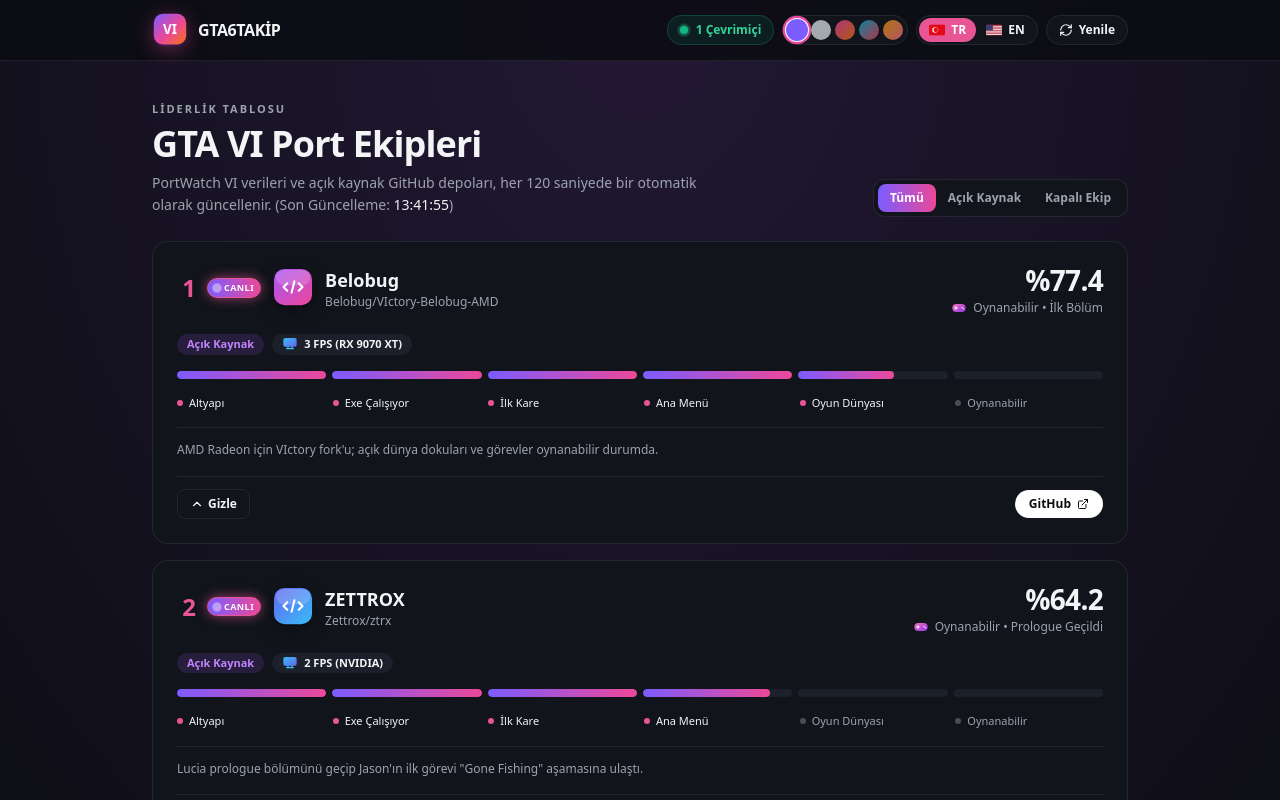
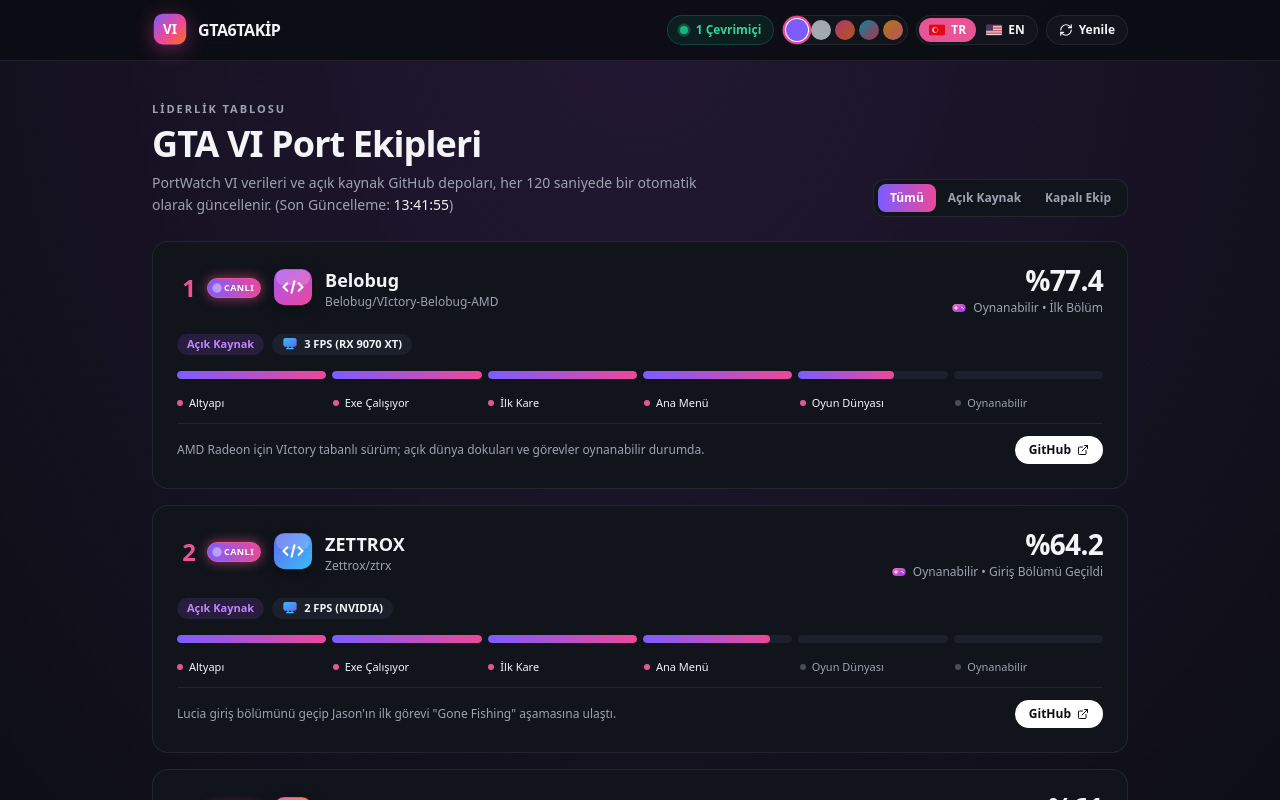
Before and after one commit to gta6takip/gta6takip, a Next.js app: page / in a window 1280 px wide. Shown: the top 800 px of the page. Built offline with nearby package versions, Linux system fonts and the light colour scheme; no server answers.

Commit message:
Refactor page.js by removing unused imports
Removed unused imports and cleaned up translation mappings. Updated UI components for better layout and readability.

```diff
--- a/src/app/page.js
+++ b/src/app/page.js
@@ -1,7 +1,7 @@
 'use client';
 
 import React, { useEffect, useState, useCallback } from 'react';
-import { RefreshCw, ExternalLink, ChevronDown, ChevronUp } from 'lucide-react';
+import { RefreshCw, ExternalLink } from 'lucide-react';
 import { createClient } from '@supabase/supabase-js';
 
 const supabaseUrl = process.env.NEXT_PUBLIC_SUPABASE_URL || '';
@@ -124,37 +124,22 @@ function localizeDynamicText(raw, lang) {
     return text;
   }
 
-  // lang === 'tr'
   const enToTr = [
-    [/upstream's status section left out/gi, 'kaynak projenin durum bölümü çıkarıldı'],
-    [/it named upstream's test machine/gi, 'kaynak test sistemi belirtilmişti'],
-    [/and a warning that is upstream's/gi, 've kaynak projeye ait uyarı ayrıştırıldı'],
     [/Playable/gi, 'Oynanabilir'],
     [/Main [Mm]enu/gi, 'Ana Menü'],
     [/In the [Ww]orld/gi, 'Oyun Dünyası'],
     [/First [Ff]rame/gi, 'İlk Kare'],
     [/First [Aa]ct/gi, 'İlk Bölüm'],
     [/Prologue [Cc]leared/gi, 'Giriş Bölümü Geçildi'],
+    [/Prologue Geçildi/gi, 'Giriş Bölümü Geçildi'],
+    [/Lucia prologue bölümünü/gi, 'Lucia giriş bölümünü'],
+    [/VIctory fork'u/gi, 'VIctory tabanlı sürüm'],
     [/Opening [Ss]cene/gi, 'Açılış Sahnesi'],
     [/Prison [Ss]cene/gi, 'Hapishane Sahnesi'],
     [/Private [Bb]uild/gi, 'Özel Sürüm'],
     [/Diagnostic [Mm]ode/gi, 'Tanılama Modu'],
     [/GDK Samples/gi, 'GDK Örnekleri'],
     [/\(Menu\)/gi, '(Menü)'],
-    [/Merge pull request/gi, 'Çekme isteği birleştirildi'],
-    [/Update README\.md/gi, 'README.md güncellendi'],
-    [/Update /gi, 'Güncellendi: '],
-    [/Add /gi, 'Eklendi: '],
-    [/Fix /gi, 'Düzeltildi: '],
-    [/Remove /gi, 'Kaldırıldı: '],
-    [/Refactor /gi, 'Yeniden düzenlendi: '],
-    [/Support for /gi, 'Destek eklendi: '],
-    [/initial commit/gi, 'ilk sürüm kaydı'],
-    [/test machine/gi, 'test sistemi'],
-    [/warning/gi, 'uyarı'],
-    [/and /gi, 've '],
-    [/with /gi, 'ile '],
-    [/for /gi, 'için '],
   ];
   for (const [re, rep] of enToTr) text = text.replace(re, rep);
   return text;
@@ -287,9 +272,6 @@ const TEXT = {
     filterClosed: 'Kapalı Ekip',
     openSource: 'Açık Kaynak',
     closedTeam: 'Kapalı Ekip',
-    details: 'Detaylar',
-    hideDetails: 'Gizle',
-    latestCommit: 'Son Commit',
     lastSync: 'Son Güncelleme',
     refresh: 'Yenile',
     viewRepo: 'GitHub',
@@ -313,9 +295,6 @@ const TEXT = {
     filterClosed: 'Closed Team',
     openSource: 'Open Source',
     closedTeam: 'Closed Team',
-    details: 'Details',
-    hideDetails: 'Hide details',
-    latestCommit: 'Latest Commit',
     lastSync: 'Last Sync',
     refresh: 'Refresh',
     viewRepo: 'GitHub',
@@ -333,7 +312,6 @@ export default function Home() {
   const [themeId, setThemeId] = useState('dark');
   const [teams, setTeams] = useState([]);
   const [filter, setFilter] = useState('all');
-  const [expanded, setExpanded] = useState({ 0: true, 1: true, 2: true });
   const [lastUpdated, setLastUpdated] = useState('--:--:--');
   const [syncing, setSyncing] = useState(false);
   const [onlineCount, setOnlineCount] = useState(1);
@@ -595,16 +573,13 @@ export default function Home() {
                 lang === 'tr'
                   ? team.desc_tr || team.description || team.desc
                   : team.desc_en || team.description || team.desc;
-              const rawCommit = team.commit_msg || team.commitMessage || team.lastCommit;
 
               const stage = localizeDynamicText(rawStage, lang);
               const fps = localizeDynamicText(rawFps, lang);
               const desc = localizeDynamicText(rawDesc, lang);
-              const commit = localizeDynamicText(rawCommit, lang);
 
               const repoUrl = team.url || team.repo_url || team.github_url;
               const repoSlug = repoUrl ? repoUrl.replace('https://github.com/', '').replace('https://', '') : 'portwatch-vi.xyz';
-              const isExpanded = Boolean(expanded[rank - 1]);
               const filledSegments = Math.min(6, Math.max(0, (pct / 100) * 6));
 
               return (
@@ -705,7 +680,7 @@ export default function Home() {
                   </div>
 
                   {/* Aşama Noktaları */}
-                  <div className="grid grid-cols-3 sm:grid-cols-6 gap-2 text-[11px] mb-4">
+                  <div className="grid grid-cols-3 sm:grid-cols-6 gap-2 text-[11px] mb-3">
                     {MILESTONES[lang].map((mLabel, mIdx) => {
                       const reached = filledSegments >= mIdx + 0.5;
                       return (
@@ -728,40 +703,21 @@ export default function Home() {
                     })}
                   </div>
 
-                  {isExpanded && (commit || desc) && (
-                    <div
-                      className="text-xs leading-relaxed py-3 border-t"
-                      style={{ color: activeTheme.textMuted, borderColor: activeTheme.border }}
-                    >
-                      {desc && <p className="mb-1">{desc}</p>}
-                      {commit && (
-                        <p>
-                          <strong style={{ color: activeTheme.textPrimary }}>{t.latestCommit}:</strong> {commit}
-                        </p>
-                      )}
-                    </div>
-                  )}
-
+                  {/* Kısa Aşama Açıklaması + Bağlantı Butonu */}
                   <div
-                    className="flex flex-wrap items-center justify-between gap-3 pt-3 border-t"
+                    className="flex flex-col sm:flex-row sm:items-center justify-between gap-3 pt-3 border-t"
                     style={{ borderColor: activeTheme.border }}
                   >
-                    <button
-                      type="button"
-                      onClick={() => setExpanded((prev) => ({ ...prev, [rank - 1]: !isExpanded }))}
-                      className="inline-flex items-center gap-1 px-3 py-1.5 rounded-lg border text-xs font-semibold transition hover:opacity-80"
-                      style={{ borderColor: activeTheme.border, color: activeTheme.textPrimary }}
-                    >
-                      {isExpanded ? <ChevronUp className="w-3.5 h-3.5" /> : <ChevronDown className="w-3.5 h-3.5" />}
-                      {isExpanded ? t.hideDetails : t.details}
-                    </button>
+                    <p className="text-xs leading-relaxed" style={{ color: activeTheme.textMuted }}>
+                      {desc || stage}
+                    </p>
 
                     {repoUrl && (
                       <a
                         href={repoUrl}
                         target="_blank"
                         rel="noopener noreferrer"
-                        className={`inline-flex items-center gap-1.5 px-3.5 py-1.5 rounded-full text-xs font-bold transition hover:opacity-90 ${
+                        className={`inline-flex items-center gap-1.5 px-3.5 py-1.5 rounded-full text-xs font-bold transition hover:opacity-90 shrink-0 self-start sm:self-auto ${
                           activeTheme.isDark ? 'bg-white text-[#0b0d12]' : 'bg-slate-900 text-white'
                         }`}
                       >
```
